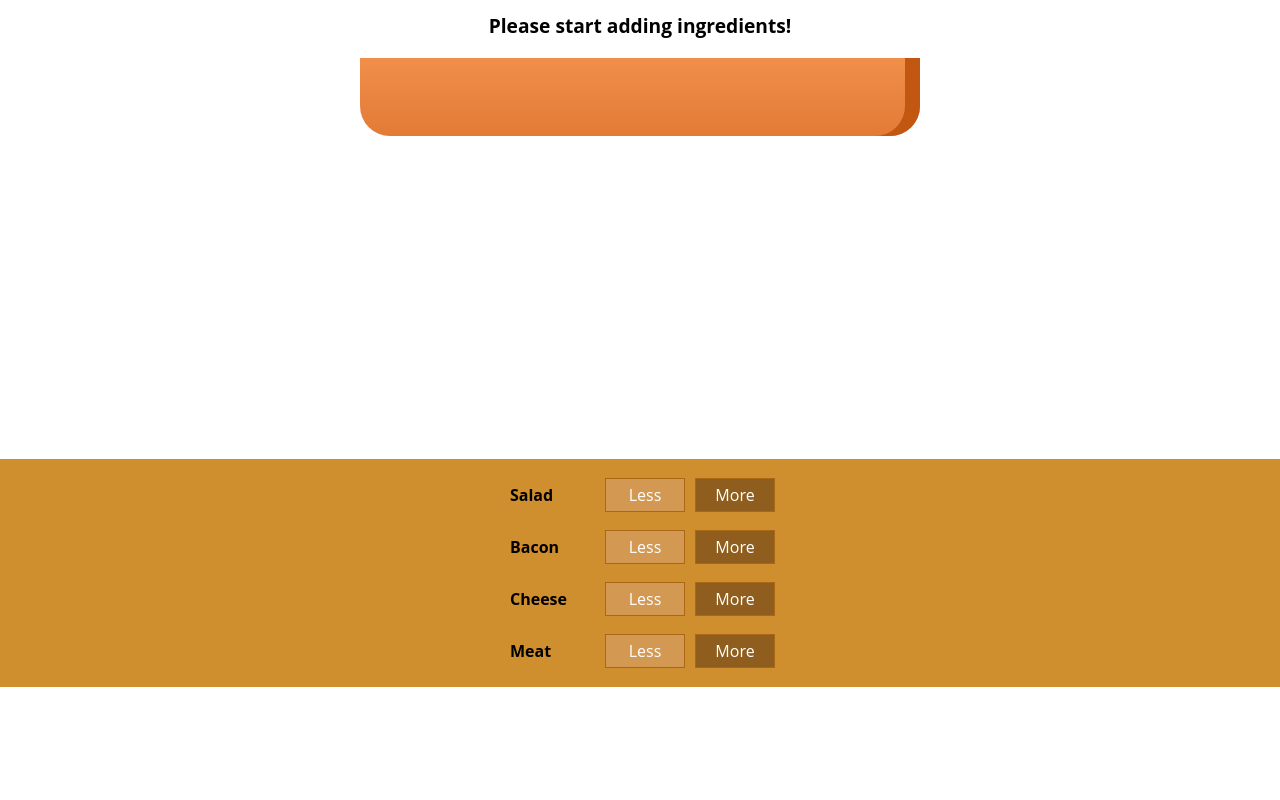
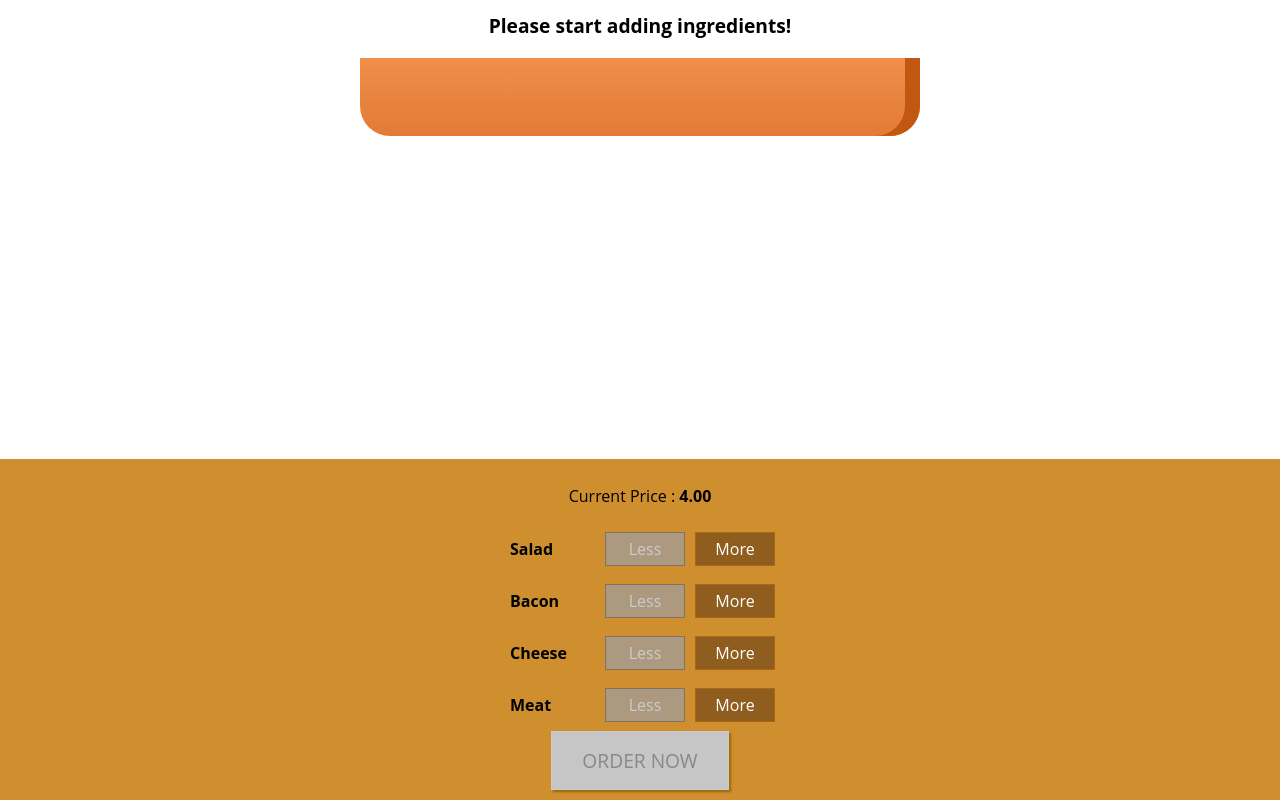
Before and after one commit to b-amitsingh/Burger-Builder, a React (Create React App) app: page / in a window 1280 px wide. Shown: the part 179-979 px from the top of the page. Before the commit the page ends 866 px from the top, so only its background shows below. Built offline with nearby package versions, Linux system fonts and the light colour scheme; the HTML template or start-up script is replaced by a standard one.

Commit message:
added Modal and Order summary

```diff
--- a/src/components/Burger/BuildControls/BuildControl/BuildControl.js
+++ b/src/components/Burger/BuildControls/BuildControl/BuildControl.js
@@ -4,8 +4,13 @@
 const buildControl = (props) => (
     <div className={classes.BuildControl}>
         <div className={classes.Label}>{props.label}</div>
-        <button className={classes.Less}>Less</button>
-        <button className={classes.More} onClick={props.added}>More</button>
+        <button
+        className={classes.Less}
+        onClick={props.removed}
+        disabled={props.disabled}>Less</button>
+        <button
+        className={classes.More}
+        onClick={props.added}>More</button>
     </div>
 )
 
--- a/src/components/Burger/BuildControls/BuildControls.js
+++ b/src/components/Burger/BuildControls/BuildControls.js
@@ -11,14 +11,21 @@
 
 const buildControls = (props) => (
     <div className={classes.BuildControls}>
+        <p>Current Price : <strong>{props.price.toFixed(2)}</strong></p>
         {
             controls.map(ctrl => {
                 return <BuildControl
                 key={ctrl.label}
                 label={ctrl.label}
-                added={() => props.ingredientAdded(ctrl.type)} />
+                added={() => props.ingredientAdded(ctrl.type)}
+                removed={() => props.ingredientRemoved(ctrl.type)}
+                disabled={props.disabled[ctrl.type]} />
             })
         }
+        <button
+        className={classes.OrderButton}
+        disabled={!props.purchasable}
+        onClick={props.ordered} >ORDER NOW</button>
     </div>
 );
 
--- a/src/components/Burger/BuildControls/BuildControls.module.css
+++ b/src/components/Burger/BuildControls/BuildControls.module.css
@@ -8,3 +8,45 @@
     align-items: center;
     box-shadow: 0 2px 1px #ccc;
 }
+
+
+.OrderButton {
+    background-color: #DAD735;
+    outline: none;
+    cursor: pointer;
+    border: 1px solid #966909;
+    color: #966909;
+    font-family: inherit;
+    font-size: 1.2em;
+    padding: 15px 30px;
+    box-shadow: 2px 2px 2px #966909;
+}
+
+.OrderButton:hover, .OrderButton:active {
+    background-color: #A0DB41;
+    border: 1px solid #966909;
+    color: #966909;
+}
+
+.OrderButton:disabled {
+    background-color: #C7C6C6;
+    cursor: not-allowed;
+    border: 1px solid #ccc;
+    color: #888888;
+}
+
+.OrderButton:not(:disabled) {
+    animation: enable 0.3s linear;
+}
+
+@keyframes enable {
+    0% {
+        transform: scale(1);
+    }
+    60% {
+        transform: scale(1.1);
+    }
+    100% {
+        transform: scale(1);
+    }
+}
--- /dev/null
+++ b/src/components/Burger/OrderSummary/OrderSummary.js
@@ -0,0 +1,24 @@
+import React from 'react'
+import Aux from '../../../hoc/Auxiliary'
+const orderSummary = (props) => {
+    const ingredientSummary = Object.keys(props.ingredients).map(igKey => {
+        return(
+            <li>
+                <span style={{textTransform: 'capitalize'}}>{igKey}:</span>
+                {props.ingredients[igKey]}
+            </li>
+        )
+    })
+    return(
+        <Aux>
+            <h3>Your Order</h3>
+            <p>A delicious burger with following ingredients:</p>
+            <ul>
+                {ingredientSummary}
+            </ul>
+            <p>Continue to Checkout?</p>
+        </Aux>
+    )
+}
+
+export default orderSummary;
--- /dev/null
+++ b/src/components/UI/Modal/Modal.js
@@ -0,0 +1,15 @@
+import React from 'react'
+import classes from './Modal.module.css'
+
+const modal = (props) => (
+    <div
+    className={classes.Modal}
+    style={{
+        transform: props.show ? 'translateY(0)' : 'translateY(-100vh)',
+        opacity: props.show ? '1' : '0'
+    }} >
+        {props.children}
+    </div>
+)
+
+export default modal;
--- /dev/null
+++ b/src/components/UI/Modal/Modal.module.css
@@ -0,0 +1,20 @@
+.Modal {
+    position: fixed;
+    z-index: 500;
+    background-color: white;
+    width: 70%;
+    border: 1px solid #ccc;
+    box-shadow: 1px 1px 1px black;
+    padding: 16px;
+    left: 15%;
+    top: 30%;
+    box-sizing: border-box;
+    transition: all 0.3s ease-out;
+}
+
+@media (min-width: 600px) {
+    .Modal {
+        width: 500px;
+        left: calc(50% - 250px);
+    }
+}
--- a/src/containers/BurgerBuilder/BurgerBuilder.js
+++ b/src/containers/BurgerBuilder/BurgerBuilder.js
@@ -2,6 +2,8 @@
 import Aux from '../../hoc/Auxiliary'
 import Burger from '../../components/Burger/Burger'
 import BuildControls from '../../components/Burger/BuildControls/BuildControls'
+import Modal from '../../components/UI/Modal/Modal'
+import OrderSummary from '../../components/Burger/OrderSummary/OrderSummary'
 
 const INGREDIENT_PRICE = {
     salad: 0.5,
@@ -18,7 +20,14 @@
             cheese: 0,
             meat: 0
         },
-        totalPrice: 4
+        totalPrice: 4,
+        purchasable: false,
+        purchasing: false
+    }
+
+    updatedPurchaseState = (ingredients) => {
+        const sum = Object.values(ingredients).reduce((sum, el) => sum + el ,0);
+        this.setState({purchasable: sum > 0});
     }
 
     addIngredientHandler = (type) => {
@@ -29,13 +38,44 @@
         const updatedTotalPrice = this.state.totalPrice + INGREDIENT_PRICE[type];
 
         this.setState({ingredients: updatedIngredients, totalPrice: updatedTotalPrice});
+        this.updatedPurchaseState(updatedIngredients);
+    }
+
+    removeIngredientHandler = (type) => {
+        const oldCount = this.state.ingredients[type];
+        if (oldCount <= 0)
+            return;
+        const newCount = oldCount - 1
+        const updatedIngredients = {...this.state.ingredients};
+        updatedIngredients[type] = newCount;
+        const updatedTotalPrice = this.state.totalPrice - INGREDIENT_PRICE[type];
+
+        this.setState({ingredients: updatedIngredients, totalPrice: updatedTotalPrice});
+        this.updatedPurchaseState(updatedIngredients);
+    }
+
+    purchaseHandler = () => {
+        this.setState({purchasing: true})
     }
 
     render() {
+        const disabledInfo = {...this.state.ingredients}
+        for(let key in disabledInfo){
+            disabledInfo[key] = disabledInfo[key] <= 0;
+        }
         return(
             <Aux>
                 <Burger ingredients={this.state.ingredients} />
-                <BuildControls ingredientAdded={this.addIngredientHandler} />
+                <Modal show={this.state.purchasing}>
+                    <OrderSummary ingredients={this.state.ingredients} />
+                </Modal>
+                <BuildControls
+                ingredientAdded={this.addIngredientHandler}
+                ingredientRemoved={this.removeIngredientHandler}
+                disabled={disabledInfo}
+                price={this.state.totalPrice}
+                purchasable={this.state.purchasable}
+                ordered={this.purchaseHandler} />
             </Aux>
         )
     }
```
Also changed, not shown: src/components/UI/Backdrop/Backdrop.js (added).
